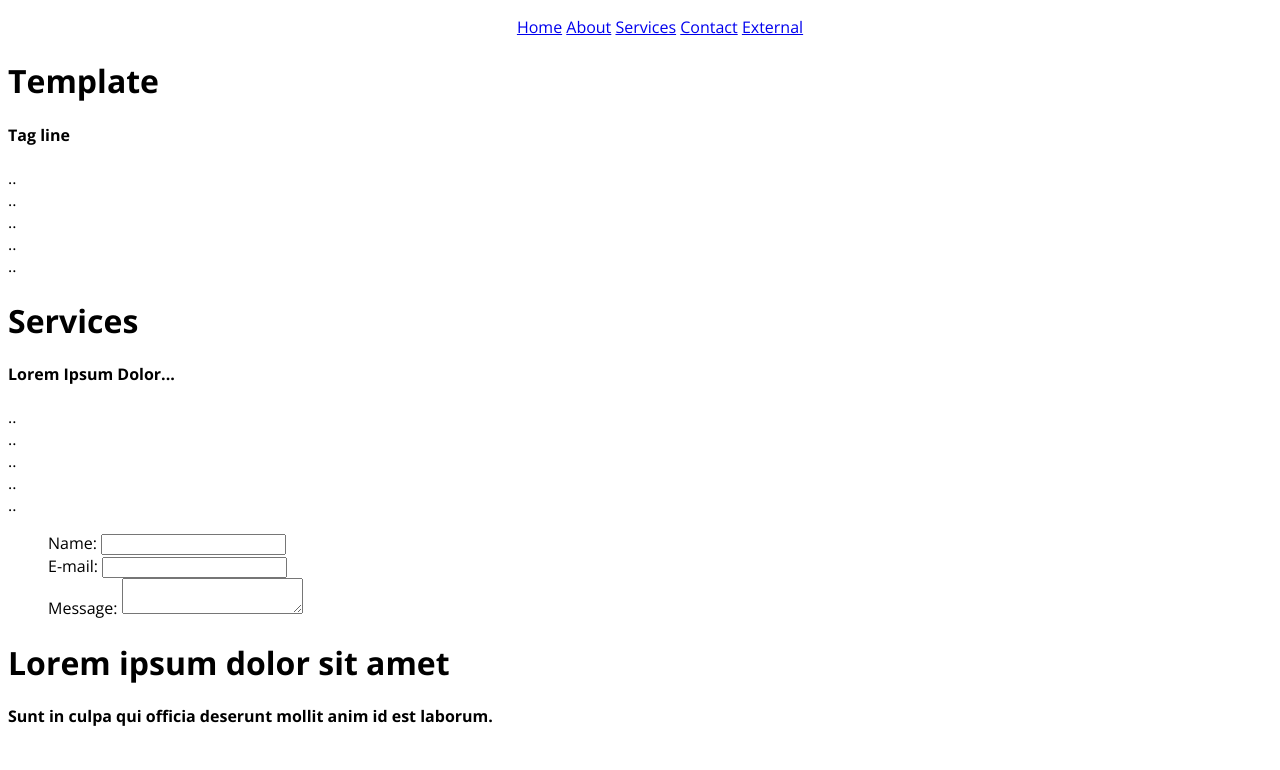
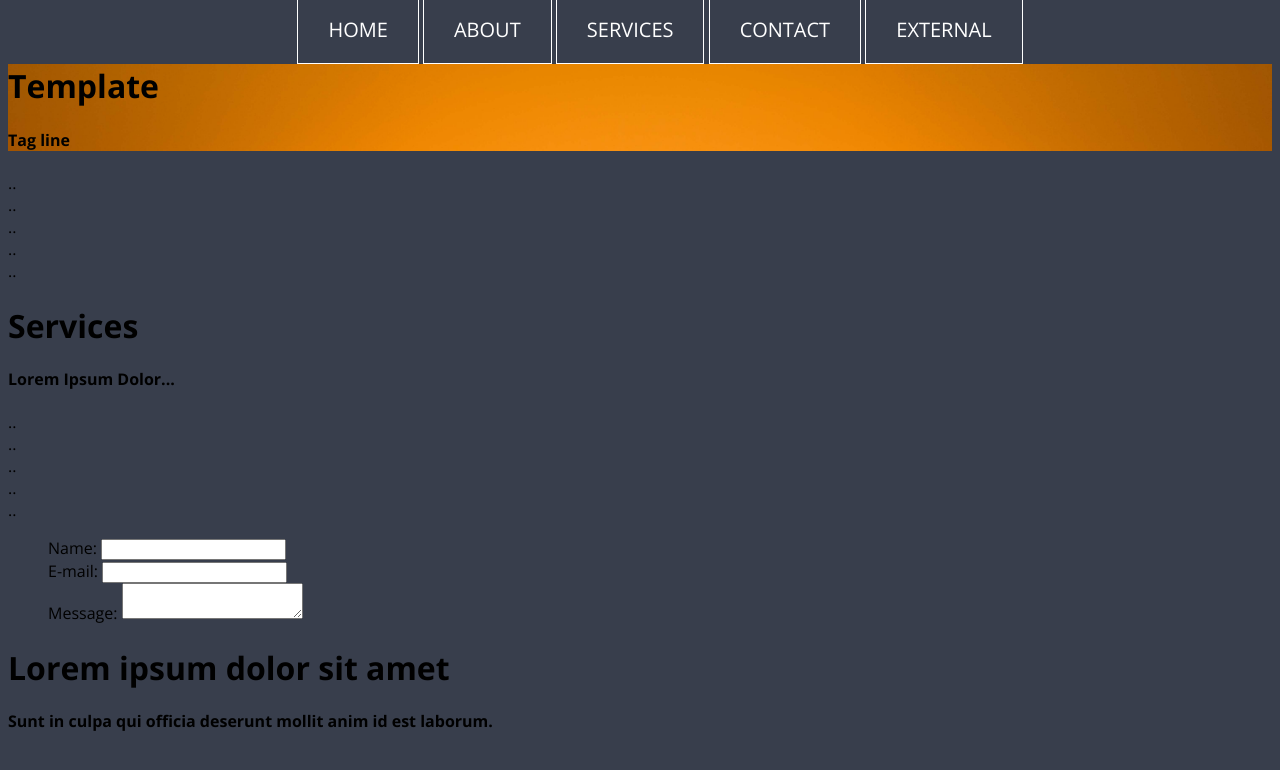
Before and after one commit to emilio12345/template-clone-chingu, a plain HTML site: page index.html in a window 1280 px wide. Drawn offline with nearby package versions, Linux system fonts and the light colour scheme.

Commit message:
style nav and header

```diff
--- a/style.css
+++ b/style.css
@@ -14,6 +14,10 @@ h6,
     font-family: "Open Sans", Helvetica, Arial, sans-serif!important;
 }
 
+body {
+	background-color: #383e4c;
+}
+
 ul, ol, li {
     list-style-type: none;
 }
@@ -23,4 +27,20 @@ nav.menu {
 
 nav.menu li {
     display: inline;
+	background-color: #383E4C;
+	font-size: 20px;
+	text-transform: uppercase;
+	border: 1px solid #fff;
+	padding: 20px 30px 20px 30px;
 }
+
+nav.menu li a {
+    text-decoration: none;
+    color: #fff;
+}
+
+body > div:nth-child(2){
+	background-image: url(./images/francesco-ungaro-gbbsIIHqcX4-unsplash.jpg);
+	background-repeat: no-repeat;
+	background-size: cover;
+}
```
Also changed, not shown: images/francesco-ungaro-gbbsIIHqcX4-unsplash.jpg (added).
